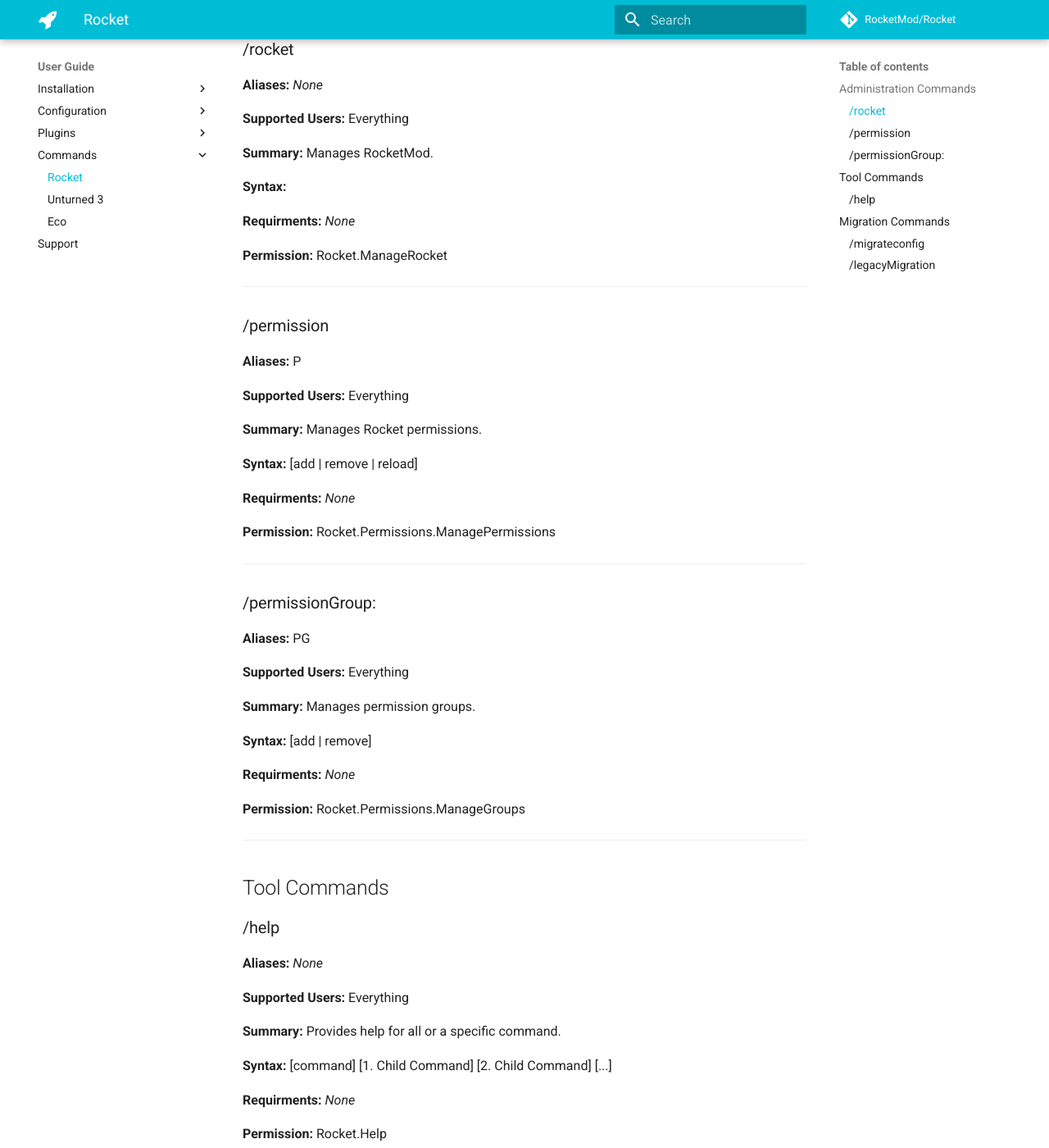
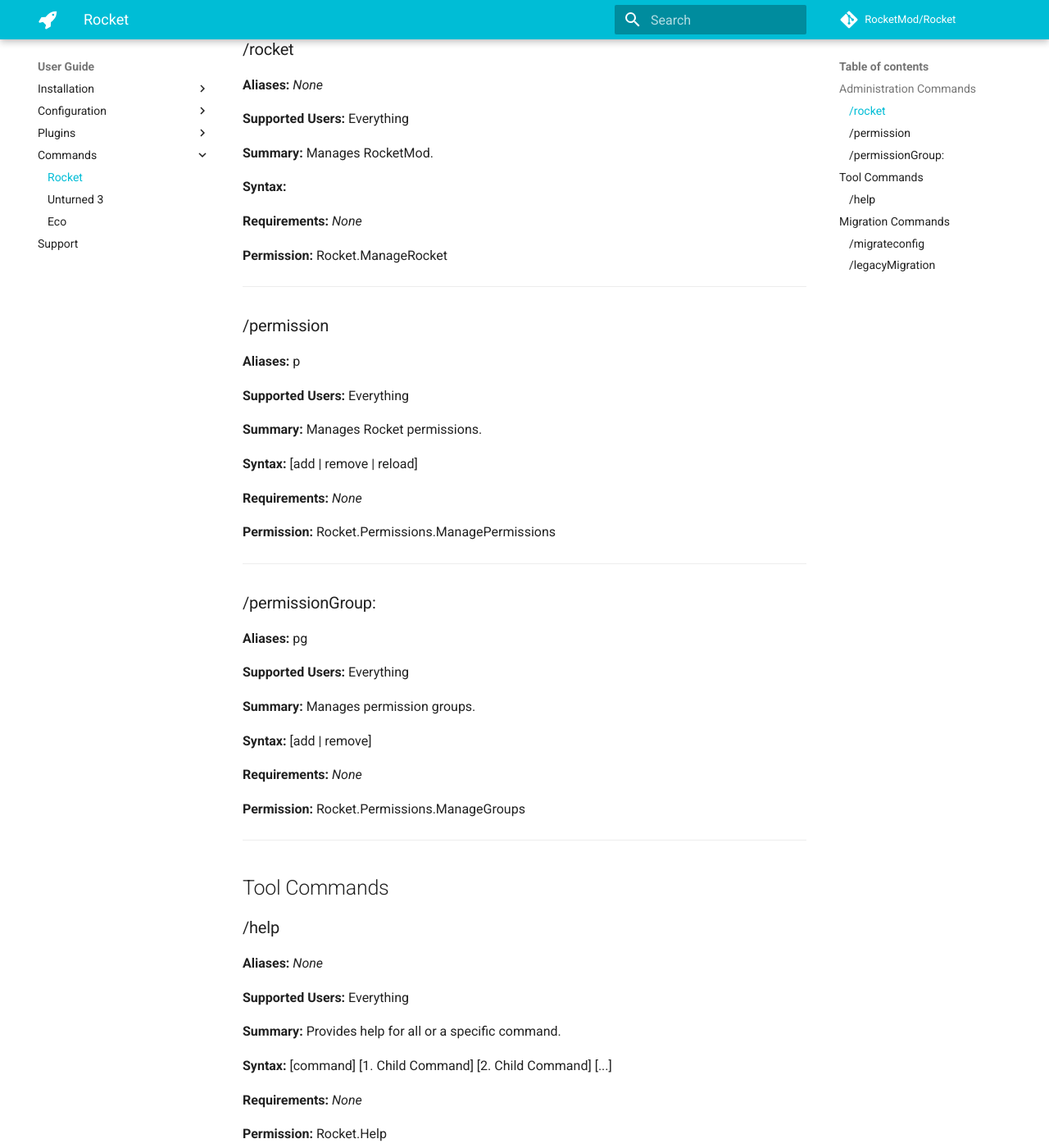
Before and after one commit to RocketMod/Rocket.Documentation, an MkDocs documentation site: the page built from content/user-guide/commands/rocket.md, in a window 1280 px wide and 1400 px high, scrolled down 234 px. Shown: the whole window at 82% size. Built offline with MkDocs 1.6.1 and Material for MkDocs 9.7.7, drawn with Linux system fonts in a browser that asks for light colours; comment, search, counter and statistics services are not loaded; old or Windows-style settings are respelled for this version of MkDocs; some of the changed text lies outside the part shown.

Commit message:
Update rocket.md

```diff
--- a/content/user-guide/commands/rocket.md
+++ b/content/user-guide/commands/rocket.md
@@ -1,6 +1,6 @@
 ## Administration Commands
 
-###/rocket
+### /rocket
 
 **Aliases:** *None*
 
@@ -10,15 +10,15 @@
 
 **Syntax:** <reload>
 
-**Requirments:** *None*
+**Requirements:** *None*
 
 **Permission:** Rocket.ManageRocket
 
 ---
 
-###/permission
+### /permission
 
-**Aliases:** P
+**Aliases:** p
 
 **Supported Users:** Everything
 
@@ -26,16 +26,16 @@
 
 **Syntax:** [add | remove | reload]
 
-**Requirments:** *None*
+**Requirements:** *None*
 
 **Permission:** Rocket.Permissions.ManagePermissions
 
 
 ---
 
-###/permissionGroup:
+### /permissionGroup:
 
-**Aliases:** PG
+**Aliases:** pg
 
 **Supported Users:** Everything
 
@@ -43,7 +43,7 @@
 
 **Syntax:** [add | remove]
 
-**Requirments:** *None*
+**Requirements:** *None*
 
 **Permission:** Rocket.Permissions.ManageGroups
 
@@ -52,7 +52,7 @@
 
 ## Tool Commands
 
-###/help
+### /help
 
 **Aliases:** *None*
 
@@ -62,7 +62,7 @@
 
 **Syntax:** [command] [1. Child Command] [2. Child Command] [...]
 
-**Requirments:** *None*
+**Requirements:** *None*
 
 **Permission:** Rocket.Help
 
@@ -70,7 +70,7 @@
 
 ## Migration Commands
 
-###/migrateconfig
+### /migrateconfig
 
 **Aliases:** *None*
 
@@ -80,13 +80,13 @@
 
 **Syntax:** [<from type> <to type> <path>]
 
-**Requirments:** *None*
+**Requirements:** *None*
 
 **Permission:** Rocket.Migrate.Config
 
 ---
 
-###/legacyMigration
+### /legacyMigration
 
 **Aliases:** *None*
 
@@ -96,7 +96,7 @@
 
 **Syntax:** [step]
 
-**Requirments:** *None*
+**Requirements:** *None*
 
 **Permission:** Rocket.Migrate.Legacy
 
```
